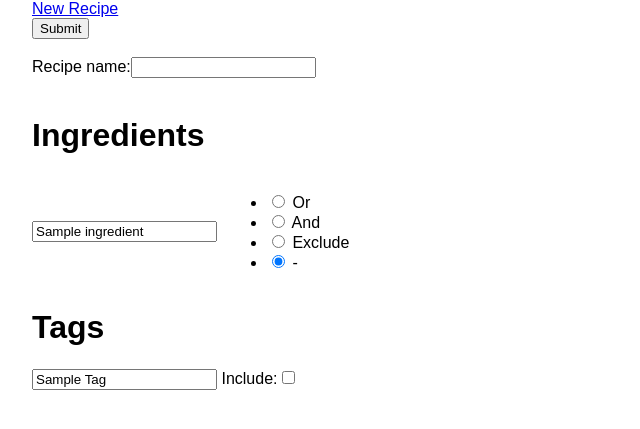
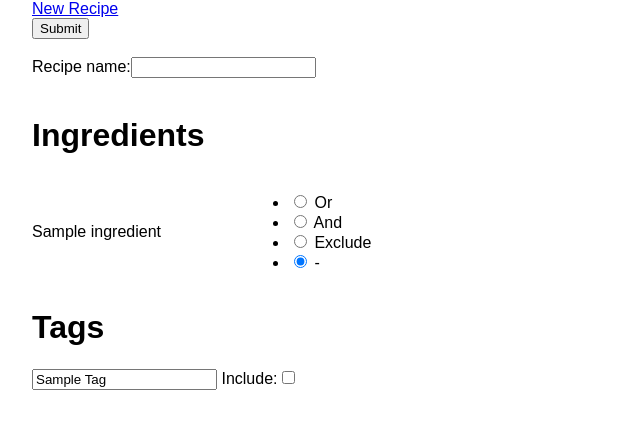
Before and after one commit to eChadwick/django_RecipeBox, a Django app: page /recipes/ in a window 1280 px wide. Shown: the top 429 px of the page, without its empty margins (0-640 px from the left). Run offline with Django 3.2, Linux system fonts and the light colour scheme; tables that the repository leaves empty hold one stand-in row (values such as "Sample post").

Commit message:
make ingredients not look like form fields on recipe search

```diff
--- a/recipe_app/static/recipe_app/style.css
+++ b/recipe_app/static/recipe_app/style.css
@@ -66,7 +66,13 @@ body {
 .ingredient-inclusion-form {
     display: flex;
     align-items: center;
-    /* vertically align input and div */
     gap: 10px;
-    /* horizontal spacing */
 }
+
+.ingredient-inclusion-form input[readonly] {
+    border: none;
+    background: transparent;
+    padding: 0;
+    font: inherit;
+    color: inherit;
+}
```
